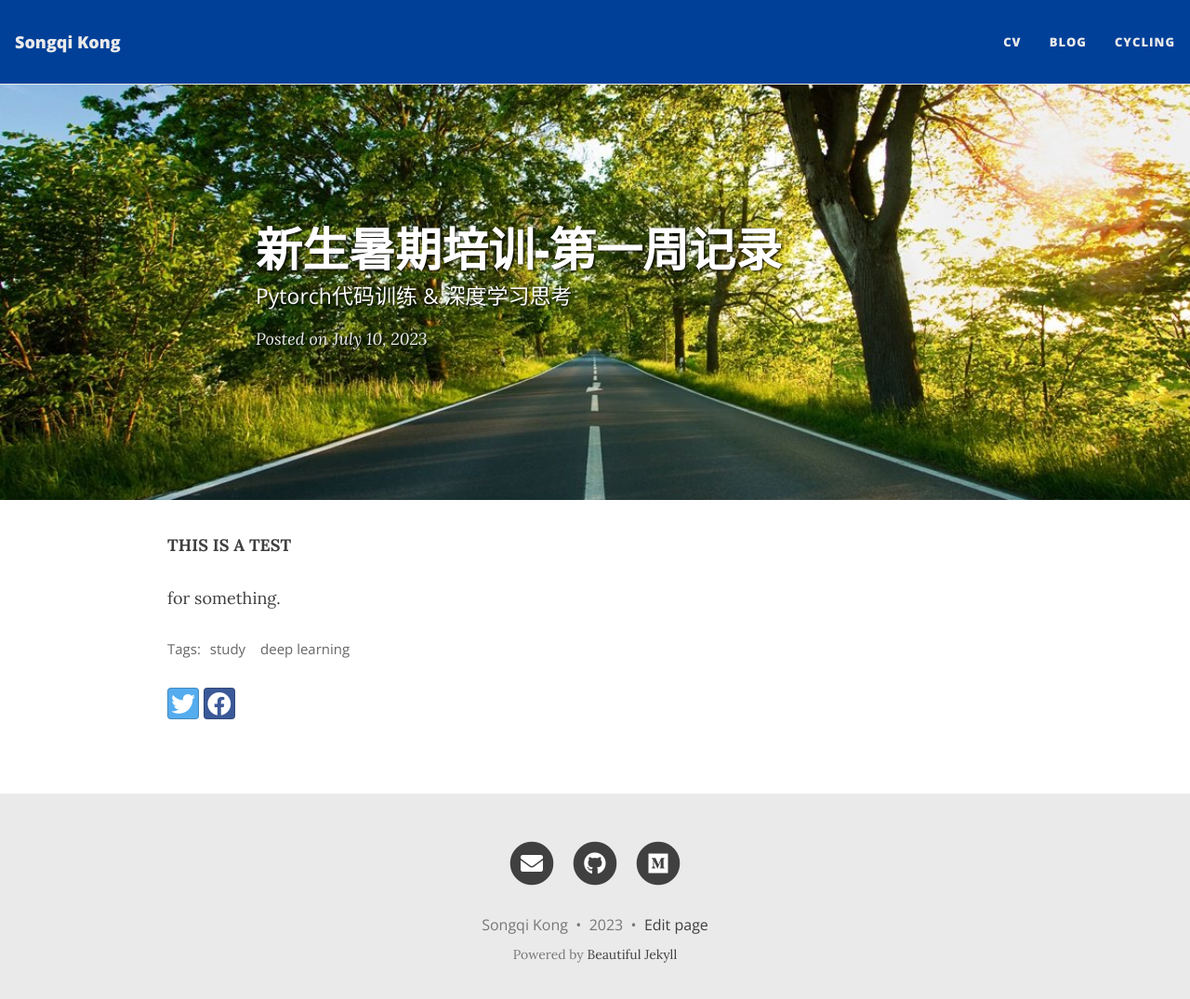
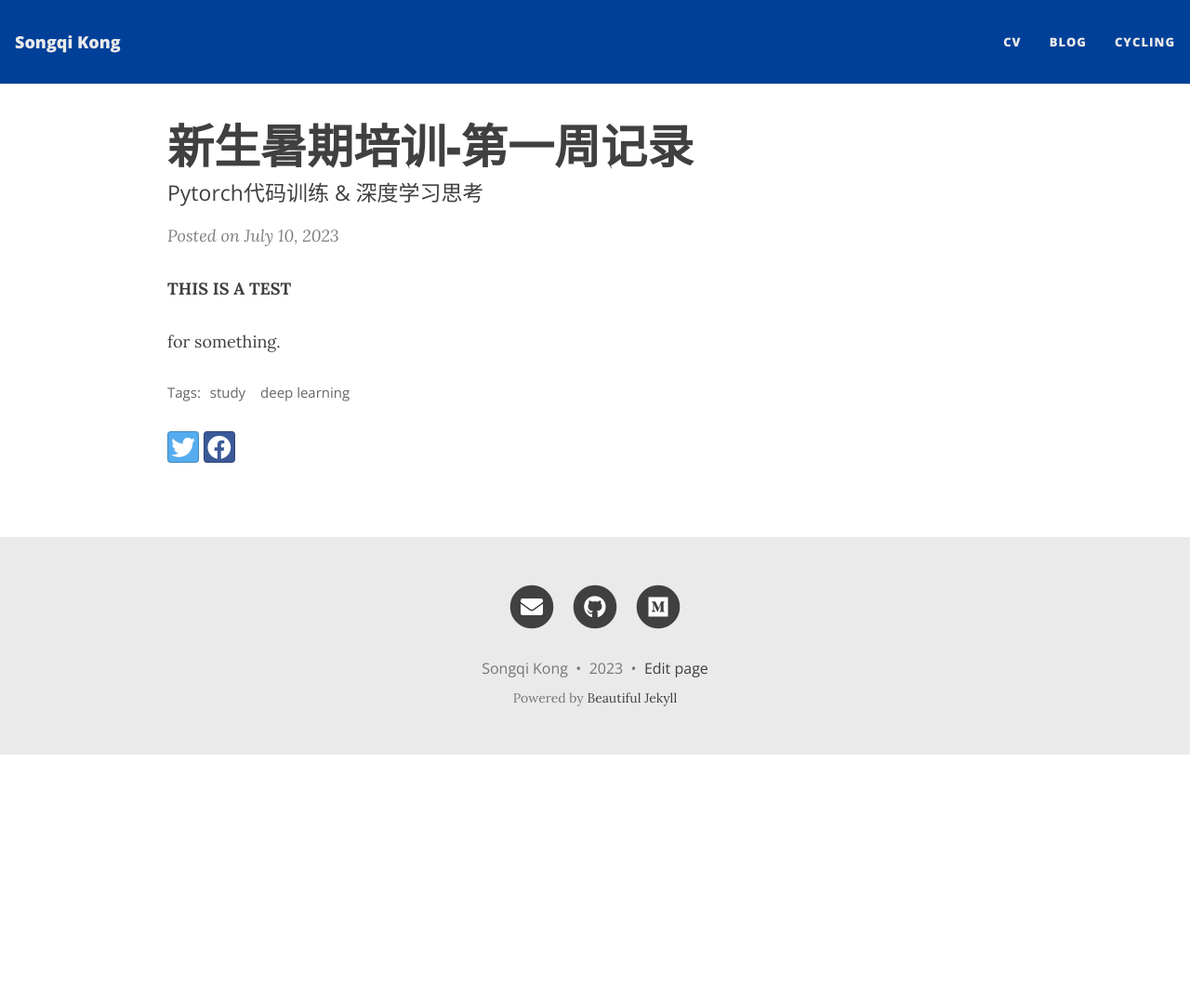
Before and after one commit to songqikong/songqikong.github.io, a Jekyll site: the page built from _posts/2023-07-10-summer-train-record-1.md, in a window 1280 px wide and 1088 px high. Shown: the top 1075 px of the window at 93% size. Built offline with Jekyll 4.4.1, drawn with Linux system fonts in a browser that asks for light colours; nearby versions of some CDN libraries; comment, search, counter and statistics services are not loaded.

Commit message:
Update 2023-07-10-summer-train-record-1.md

```diff
--- a/_posts/2023-07-10-summer-train-record-1.md
+++ b/_posts/2023-07-10-summer-train-record-1.md
@@ -2,9 +2,6 @@
 layout: post
 title: 新生暑期培训-第一周记录
 subtitle: Pytorch代码训练 & 深度学习思考
-cover-img: /assets/img/path.jpg
-thumbnail-img: /assets/img/thumb.png
-share-img: /assets/img/path.jpg
 tags: [study, deep learning]
 ---
 
```
